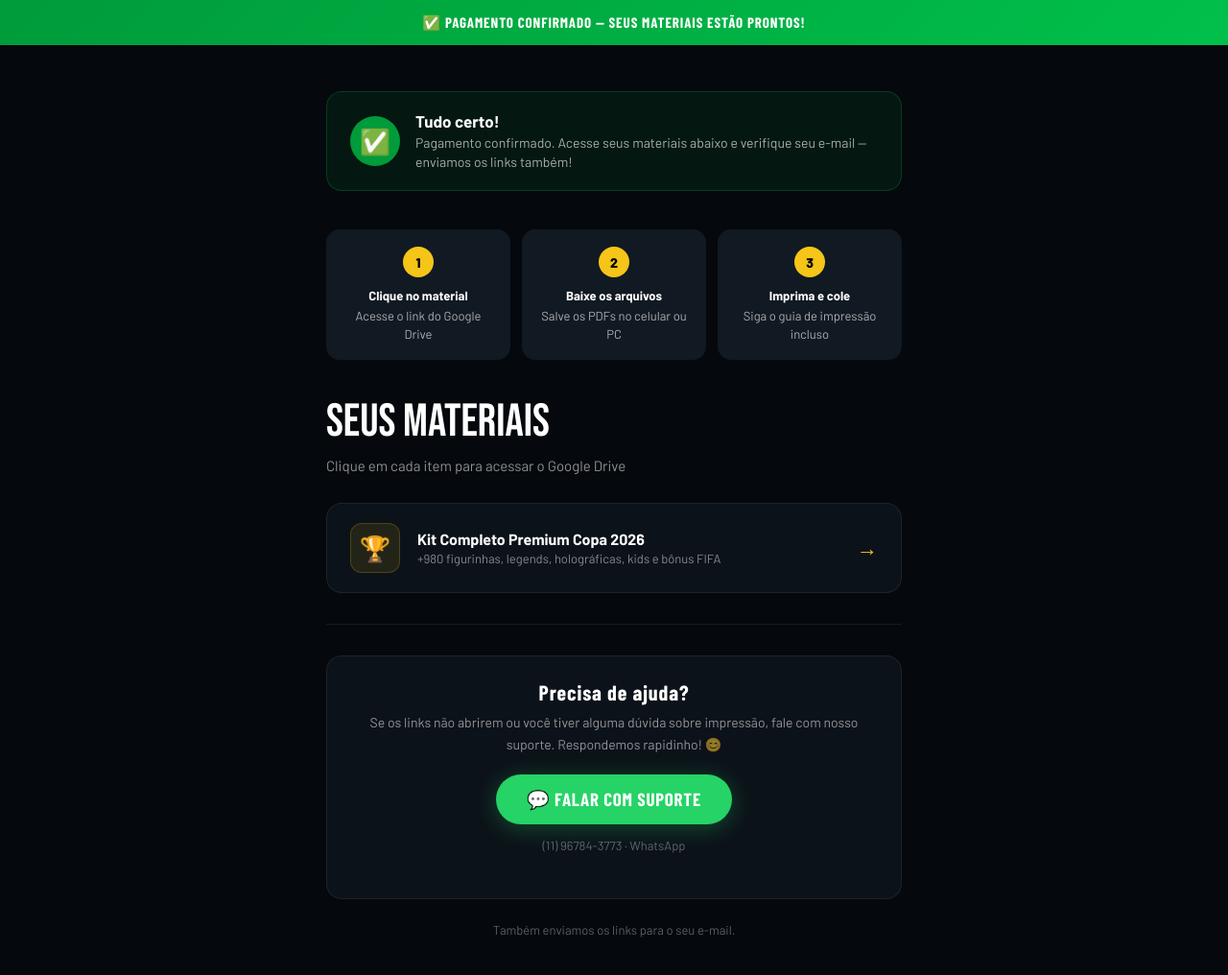
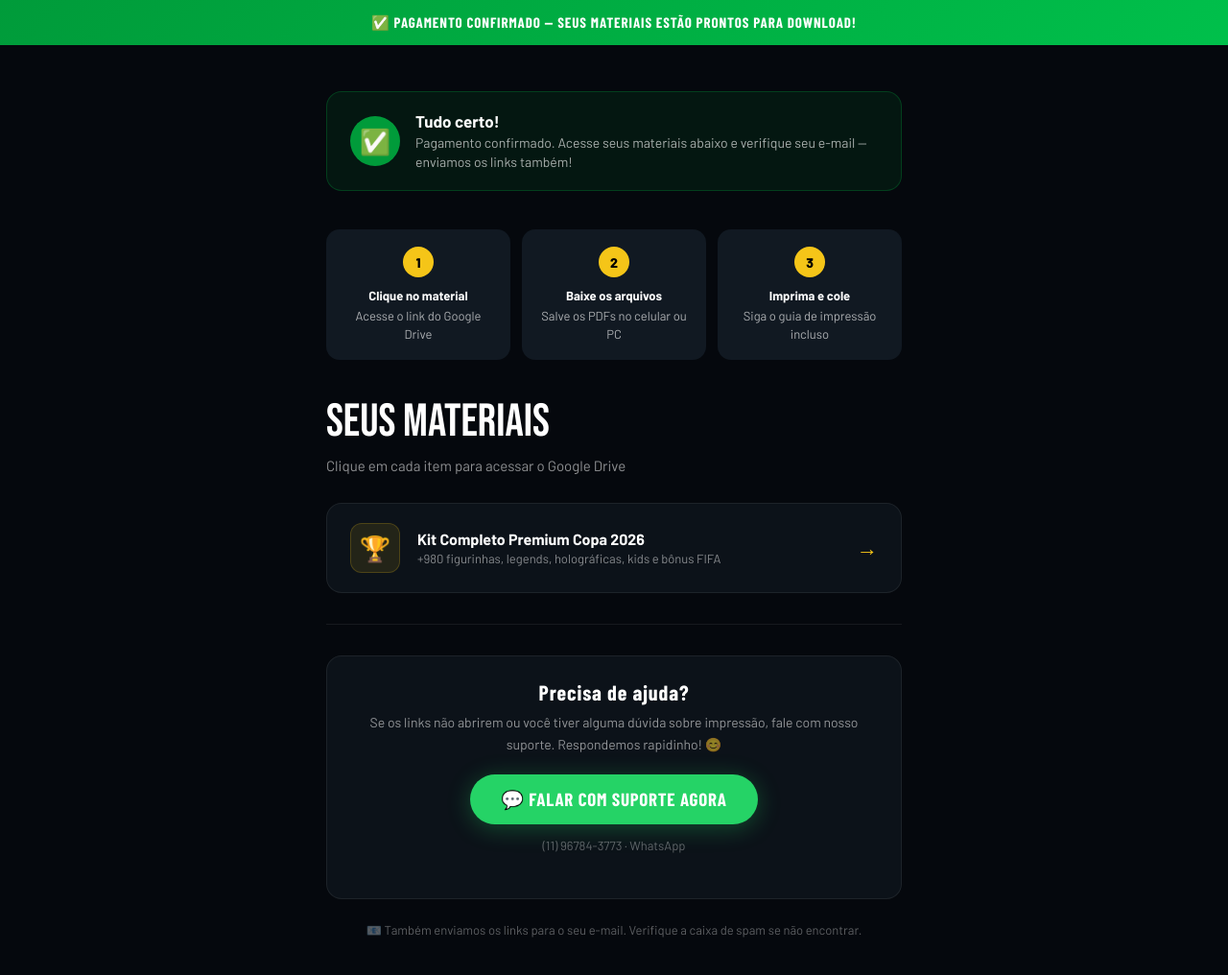
Before and after one commit to Fabiola21a/figurinhas-copa2026, a plain HTML site: page entrega.html in a window 1280 px wide. Shown: the whole page at 96% size. Drawn offline with nearby package versions, Linux system fonts and the light colour scheme; a web font is replaced by a local one.

Commit message:
ux: fix top bar font, improve delivery page

```diff
--- a/entrega.html
+++ b/entrega.html
@@ -18,8 +18,8 @@ body{background:var(--bg);color:var(--white);font-family:'Barlow',sans-serif;min
 .confirm-text p{font-size:14px;color:rgba(255,255,255,.65);line-height:1.4}
 .section-title{font-family:'Bebas Neue',sans-serif;font-size:clamp(32px,6vw,48px);margin-bottom:6px}
 .section-sub{font-size:15px;color:rgba(255,255,255,.55);margin-bottom:28px;line-height:1.5}
-.item-card{background:var(--bg2);border:1px solid rgba(255,255,255,.07);border-radius:16px;padding:20px 24px;margin-bottom:12px;display:flex;align-items:center;gap:18px;text-decoration:none;color:var(--white);transition:border-color .2s,transform .15s}
-.item-card:hover{border-color:rgba(245,197,24,.35);transform:translateX(4px)}
+.item-card{background:var(--bg2);border:1px solid rgba(255,255,255,.07);border-radius:16px;padding:20px 24px;margin-bottom:12px;display:flex;align-items:center;gap:18px;text-decoration:none;color:var(--white);transition:border-color .2s,transform .15s,box-shadow .2s}
+.item-card:hover{border-color:rgba(245,197,24,.35);transform:translateX(4px);box-shadow:0 4px 24px rgba(245,197,24,.1)}
 .item-icon{width:52px;height:52px;border-radius:12px;background:rgba(245,197,24,.1);border:1px solid rgba(245,197,24,.2);display:flex;align-items:center;justify-content:center;font-size:26px;flex-shrink:0}
 .item-info{flex:1}
 .item-name{font-weight:700;font-size:16px;margin-bottom:3px}
@@ -42,7 +42,7 @@ body{background:var(--bg);color:var(--white);font-family:'Barlow',sans-serif;min
 </style>
 </head>
 <body>
-<div class="top">✅ Pagamento confirmado — Seus materiais estão prontos!</div>
+<div class="top">✅ Pagamento confirmado — seus materiais estão prontos para download!</div>
 
 <div class="page">
   <div class="confirm">
@@ -70,12 +70,12 @@ body{background:var(--bg);color:var(--white);font-family:'Barlow',sans-serif;min
     <h3>Precisa de ajuda?</h3>
     <p>Se os links não abrirem ou você tiver alguma dúvida sobre impressão, fale com nosso suporte. Respondemos rapidinho! 😊</p>
     <a href="https://wa.me/5511967843773?text=Olá!%20Comprei%20o%20Kit%20Figurinhas%20Copa%202026%20e%20preciso%20de%20ajuda." class="btn-wpp">
-      💬 Falar com Suporte
+      💬 Falar com Suporte agora
     </a>
     <p style="margin-top:12px;font-size:13px;color:rgba(255,255,255,.35)">(11) 96784-3773 · WhatsApp</p>
   </div>
 
-  <p class="email-note" id="email-note">Também enviamos os links para o seu e-mail.</p>
+  <p class="email-note" id="email-note">📧 Também enviamos os links para o seu e-mail. Verifique a caixa de spam se não encontrar.</p>
 </div>
 
 <script>
```
